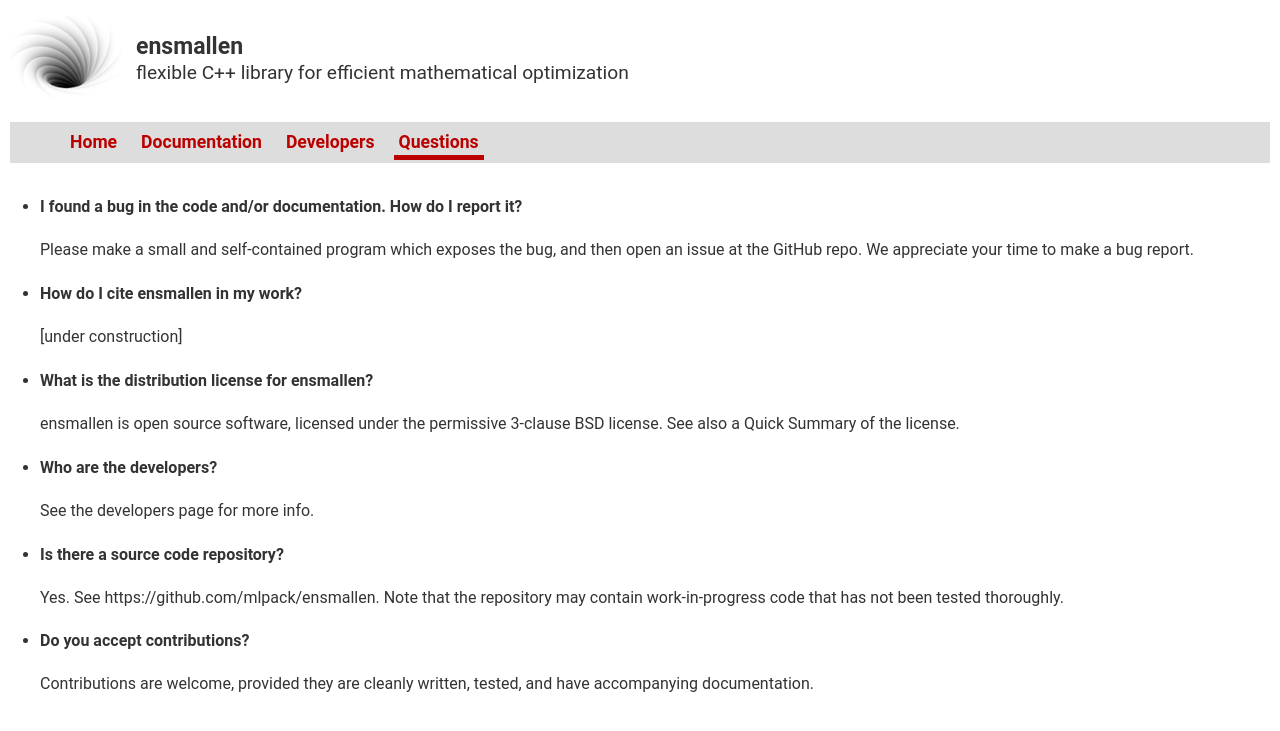
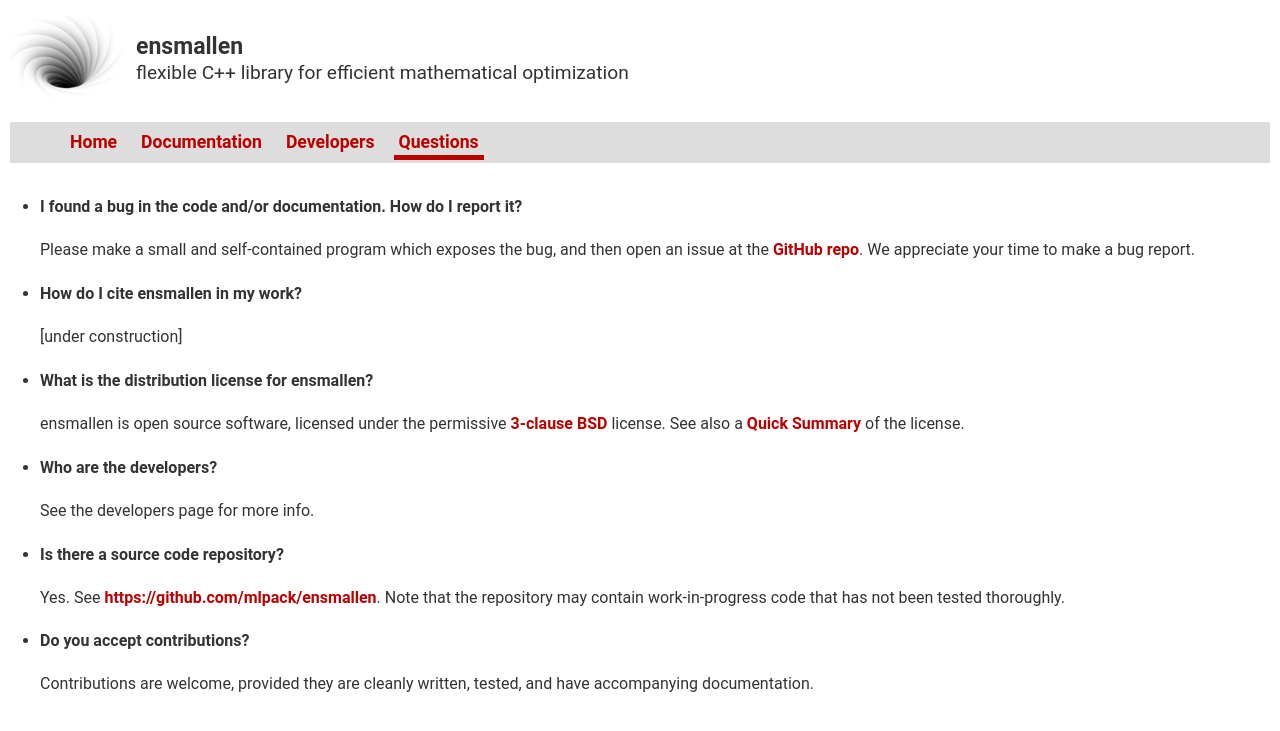
Before and after one commit to mlpack/ensmallen.org, a Jekyll site: the page built from questions.md, in a window 1280 px wide. Shown: the top 731 px of the page. Built offline with Jekyll 4.4.1, drawn with Linux system fonts in a browser that asks for light colours; some of the changed lines change nothing that is shown.

Commit message:
Fix references.

```diff
--- a/questions.md
+++ b/questions.md
@@ -7,7 +7,7 @@
 
  * **I found a bug in the code and/or documentation. How do I report it?**
 
-   Please make a small and self-contained program which exposes the bug, and then open an issue at the GitHub repo. We appreciate your time to make a bug report.
+   Please make a small and self-contained program which exposes the bug, and then open an issue at the [GitHub repo](https://github.com/mlpack/ensmallen). We appreciate your time to make a bug report.
 
  * **How do I cite ensmallen in my work?**
 
@@ -15,8 +15,8 @@
 
  * **What is the distribution license for ensmallen?**
 
-   ensmallen is open source software, licensed under the permissive 3-clause BSD
-   license.  See also a Quick Summary of the license.
+   ensmallen is open source software, licensed under the permissive [3-clause BSD](http://opensource.org/licenses/BSD-3-Clause)
+   license. See also a [Quick Summary](https://tldrlegal.com/license/bsd-3-clause-license-(revised)) of the license.
 
  * **Who are the developers?**
 
@@ -24,7 +24,7 @@
 
  * **Is there a source code repository?**
 
-   Yes. See https://github.com/mlpack/ensmallen. Note that the repository may
+   Yes. See <https://github.com/mlpack/ensmallen>. Note that the repository may
    contain work-in-progress code that has not been tested thoroughly.
 
  * **Do you accept contributions?**
```
